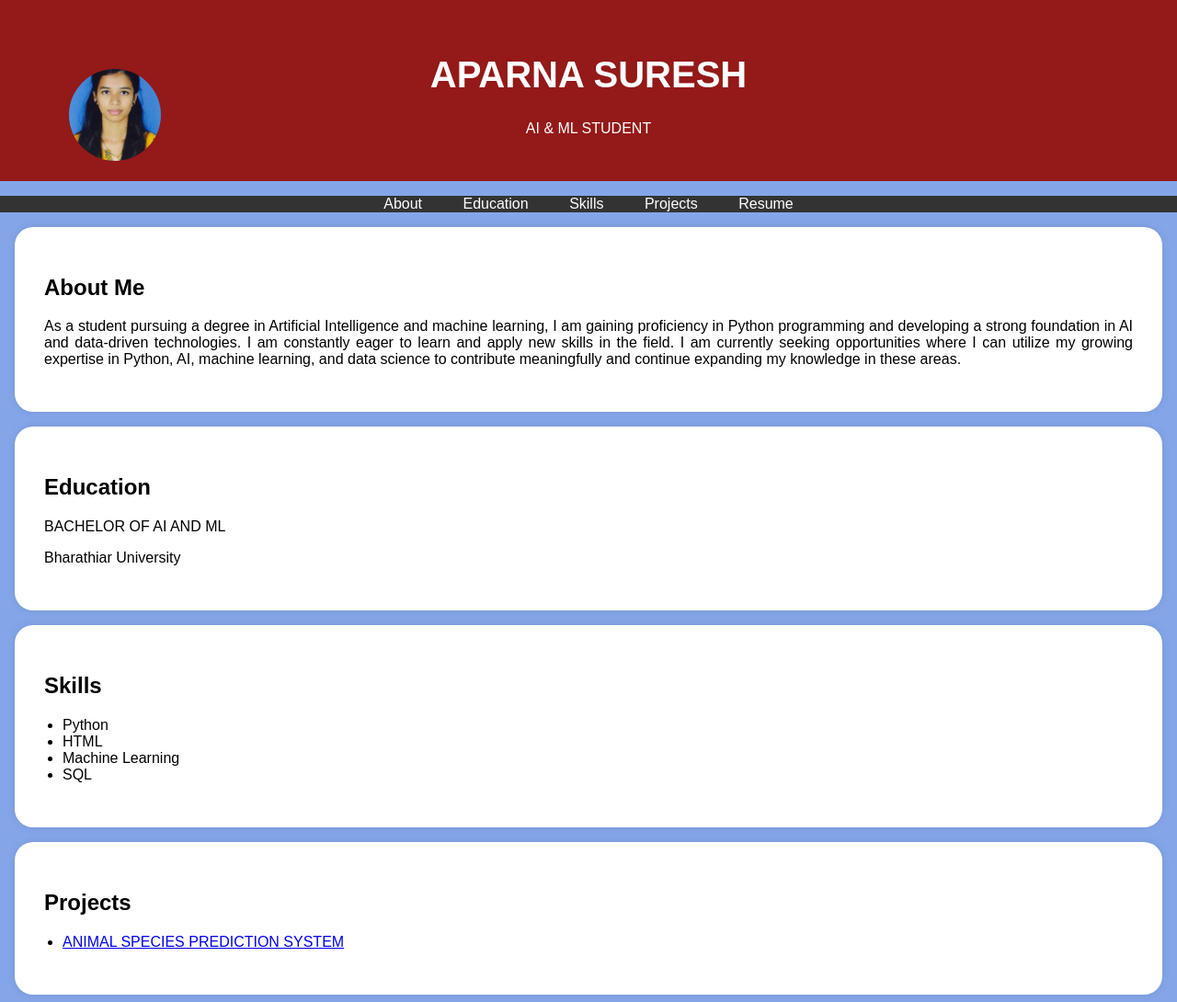
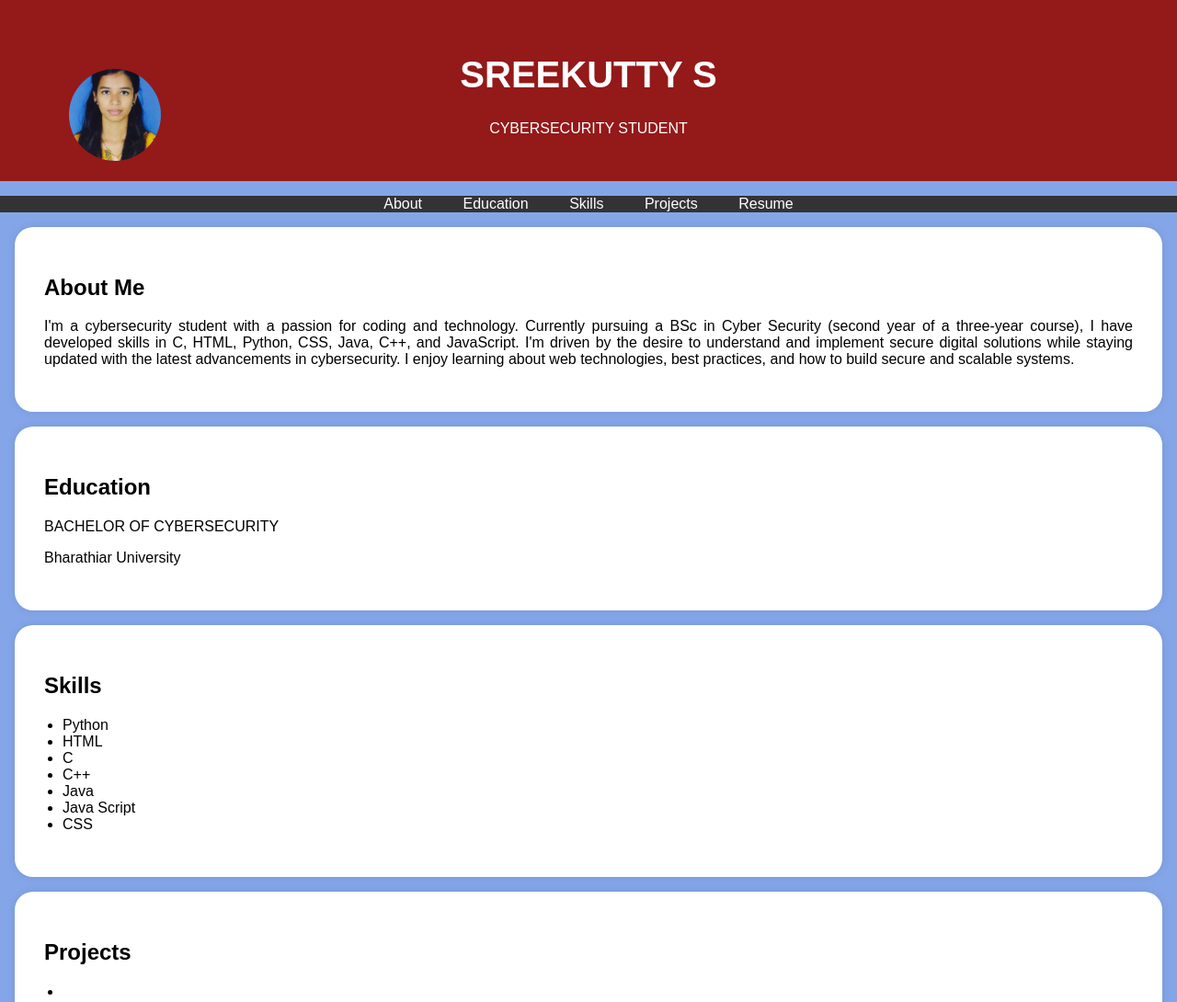
Before and after one commit to Sree-Kutty/portfolio, a plain HTML site: page index.html in a window 1280 px wide. Shown: the top 1090 px of the page at 92% size. Drawn offline with Linux system fonts and the light colour scheme.

Commit message:
Update index.html

```diff
--- a/index.html
+++ b/index.html
@@ -100,10 +100,10 @@
 <body>
     <header>
         <div class="header-content">
-            <img src="sreekutty.jpg" alt="Aparna Suresh's Profile Picture" class="profile-picture">
+            <img src="sreekutty.jpg" alt="Sreekutty's Profile Picture" class="profile-picture">
 
-            <h1>APARNA SURESH</h1>
-            <p>AI & ML STUDENT</p>
+            <h1>SREEKUTTY S</h1>
+            <p>CYBERSECURITY STUDENT</p>
         </div>
     </header>
 
@@ -120,14 +120,14 @@
     <section id="about">
         <div class="section-content">
             <h2>About Me</h2>
-            <p>As a student pursuing a degree in Artificial Intelligence and machine learning, I am gaining proficiency in Python programming and developing a strong foundation in AI and data-driven technologies. I am constantly eager to learn and apply new skills in the field. I am currently seeking opportunities where I can utilize my growing expertise in Python, AI, machine learning, and data science to contribute meaningfully and continue expanding my knowledge in these areas.</p>
+            <p>I'm a cybersecurity student with a passion for coding and technology. Currently pursuing a BSc in Cyber Security (second year of a three-year course), I have developed skills in C, HTML, Python, CSS, Java, C++, and JavaScript. I'm driven by the desire to understand and implement secure digital solutions while staying updated with the latest advancements in cybersecurity. I enjoy learning about web technologies, best practices, and how to build secure and scalable systems.</p>
         </div>
     </section>
 
     <section id="education">
         <div class="section-content">
             <h2>Education</h2>
-            <p>BACHELOR OF AI AND ML</p>
+            <p>BACHELOR OF CYBERSECURITY</p>
             <p>Bharathiar University</p>
         </div>
     </section>
@@ -138,8 +138,11 @@
             <ul>
                 <li>Python</li>
                 <li>HTML</li>
-                <li>Machine Learning</li>
-                <li>SQL</li>
+                <li>C</li>
+                <li>C++</li>
+                <li>Java</li>
+                <li>Java Script</li>
+                <li>CSS</li>
             </ul>
         </div>
     </section>
@@ -148,7 +151,7 @@
         <div class="section-content">
             <h2>Projects</h2>
             <ul>
-                <li><a href="#">ANIMAL SPECIES PREDICTION SYSTEM</a></li>
+                <li><a href="#"></a></li>
             </ul>
         </div>
     </section>
@@ -161,7 +164,7 @@
     </section>
 
     <footer>
-        <p>&copy; 2025 Aparna Suresh</p>
+        <p>&copy; 2025 SREEKUTTY S</p>
     </footer>
 
     <script>
```
